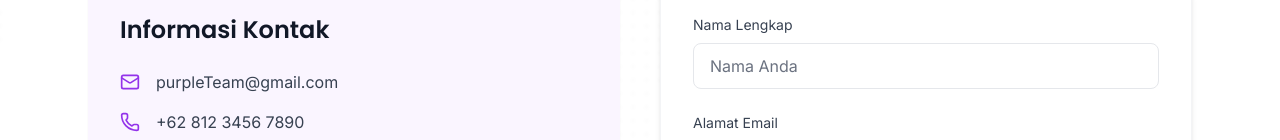
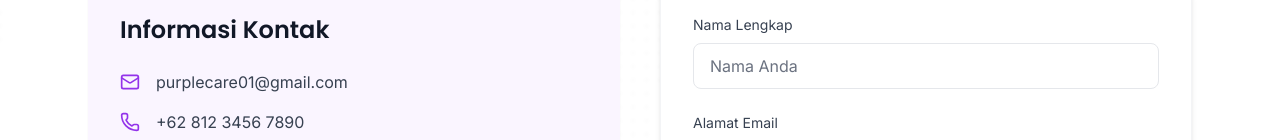
Before and after one commit to nbyl26/volunteer-charity-purpleTeam, a React (Vite) app in the folder frontend/: page /contact in a window 1280 px wide. Shown: the part 262-402 px from the top of the page. Built offline with nearby package versions, Linux system fonts and the light colour scheme; no server answers.

Commit message:
docs(contact): Update contact email address on contact page

```diff
--- a/frontend/src/pages/Contact.jsx
+++ b/frontend/src/pages/Contact.jsx
@@ -99,7 +99,7 @@ export default function Contact() {
                             <ul className="space-y-4">
                                 <li className="flex items-center gap-4 text-gray-700">
                                     <Mail className="text-purple-600 w-5 h-5" />
-                                    <span>purpleTeam@gmail.com</span>
+                                    <span>purplecare01@gmail.com</span>
                                 </li>
                                 <li className="flex items-center gap-4 text-gray-700">
                                     <Phone className="text-purple-600 w-5 h-5" />
```
